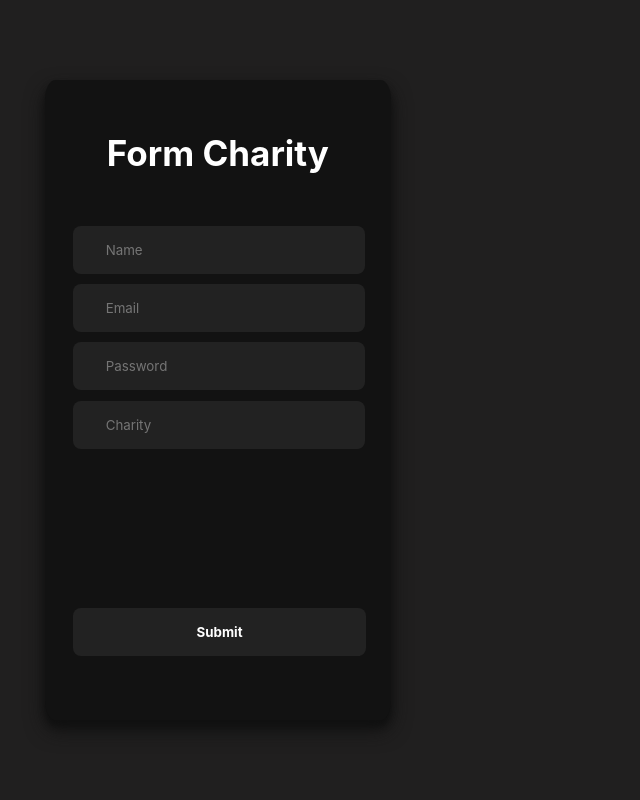
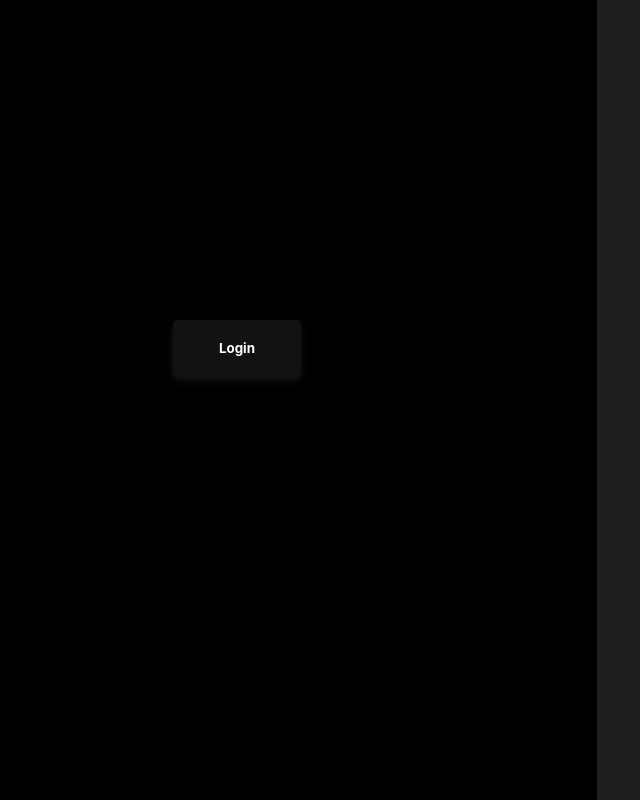
Before and after one commit to Abolfazl181920/Form-Validating, a React (Create React App) app: page /charitables in a window 1280 px wide. Shown: the top 800 px of the page, without its empty margins (403-1043 px from the left). Built offline with nearby package versions, Linux system fonts and the light colour scheme.

Commit message:
accept button

```diff
--- a/src/App.css
+++ b/src/App.css
@@ -93,3 +93,18 @@ input[type="number"]::placeholder {
 .form button:hover {
     background-color: var(--buttonhover);
 }
+
+.accept {
+    height: 3.5rem;
+    width: 8rem;
+    background-color: var(--formback);
+    border-style: none;
+    color: var(--text);
+    font-weight: 700;
+    border-radius: .3rem;
+    position: absolute;
+    top: 40%;
+    left: 45%;
+    box-shadow: 0 5px 10px #111111, 0 3px 3px #111111;
+    cursor: pointer;
+}
--- a/src/App.js
+++ b/src/App.js
@@ -1,11 +1,15 @@
-import React from 'react';
+import React, { useState } from 'react';
 
-import Form from './Components/Form';
+// import Form from './Components/Form';
 
 const App = () => {
+
+  const [ login, setLogin ] = useState(false);
+
   return (
     <div>
-      <Form />
+      <button className="accept">Login</button>
+      {/* <Form /> */}
     </div>
   );
 }
--- a/src/Components/Charitable.js
+++ b/src/Components/Charitable.js
@@ -2,7 +2,7 @@ import React from 'react'
 
 const Charitable = () => {
     return (
-        <div>
+        <div style={{ height: '1000px', width: '1000px', backgroundColor: 'black' }}>
             Charitable
         </div>
     )
--- a/src/Components/Form.js
+++ b/src/Components/Form.js
@@ -1,10 +1,12 @@
 import React, { useState } from 'react';
+import { Link } from 'react-router-dom';
 
 const Form = () => {
 
     const [ name, setName ] = useState("");
     const [ email, setEmail ] = useState("");
     const [ password, setPassword ] = useState("");
+    const [ error, setError ] = useState("FIELD IS EMPTY!!!");
     const [ charity, setCharity ] = useState("");
 
     const handleNameValue = (event) => {
@@ -23,32 +25,40 @@ const Form = () => {
         setCharity(event.target.value);
     }
 
+    const formValidating = (event) => {
+        event.preventDefault();
+
+        // I MUST USE REACT-TOASTIFY INSTEAD OF ALERT
+        // USE OR OPERATOR INSTEAD OF 4 IF
+        if (name === "") {
+            alert(error);
+        }
+
+        if (email === "") {
+            alert(error);
+        }
+
+        if (password === "") {
+            alert(error);
+        }
+
+        if (charity === "") {
+            alert(error);
+        }
+    }
+
     return (
-        <form className="form">
+        <form onSubmit={formValidating} className="form">
             <h2>Form Charity</h2>
             <div>
-                <input
-                    onChange={handleNameValue}
-                    type="text"
-                    placeholder="Name"
-                />
-                <input
-                    onChange={handleEmailValue}
-                    type="email"
-                    placeholder="Email"
-                />
-                <input
-                    onChange={handlePasswordValue}
-                    type="text"
-                    placeholder="Password"
-                />
-                <input
-                    onChange={handleCharityValue}
-                    type="number"
-                    placeholder="Charity"
-                />
+                <input onChange={handleNameValue} type="text" placeholder="Name" />
+                <input onChange={handleEmailValue} type="email" placeholder="Email" />
+                <input onChange={handlePasswordValue} type="text" placeholder="Password" />
+                <input onChange={handleCharityValue} type="number" placeholder="Charity £" />
             </div>
-            <button>Submit</button>
+            <Link to="/charitables">
+                <button>Submit</button>
+            </Link>
         </form>
     );
 }
--- a/src/index.js
+++ b/src/index.js
@@ -1,12 +1,20 @@
 import React from 'react';
 import ReactDOM from 'react-dom';
+import { BrowserRouter, Route, Routes } from 'react-router-dom';
 
 import App from './App';
+import Charitable from './Components/Charitable';
+import Form from './Components/Form';
 import './App.css';
 
 ReactDOM.render(
-  <React.StrictMode>
+  <BrowserRouter>
     <App />
-  </React.StrictMode>,
+    <Routes>
+        <Route path="/" element={ <App /> } exact />
+        <Route path="/form" element={ <Form /> } />
+        <Route path="/charitables" element={ <Charitable /> } />
+    </Routes>
+  </BrowserRouter>,
   document.getElementById('root')
 );
```
